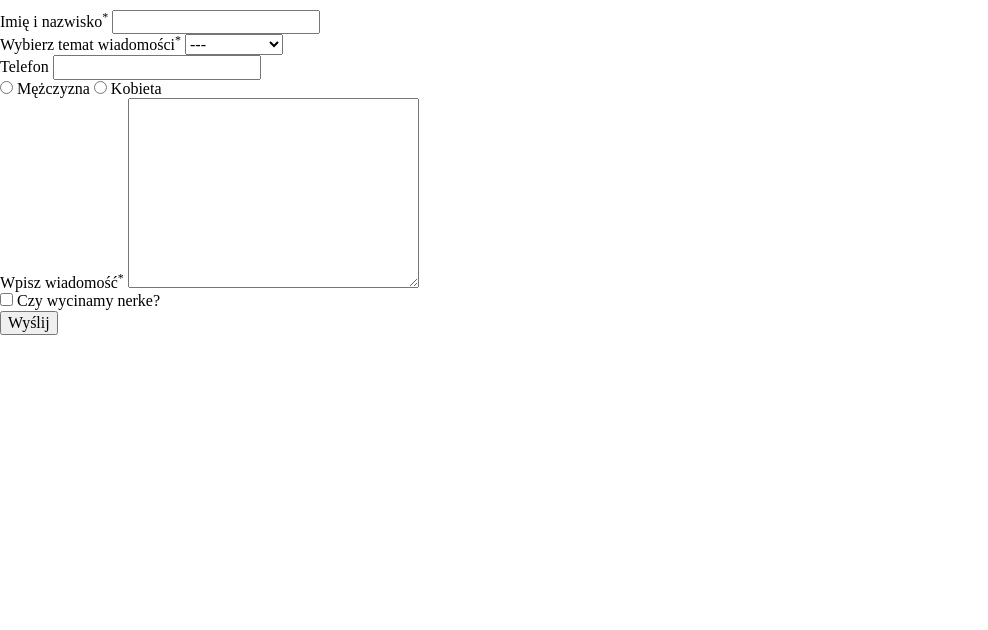
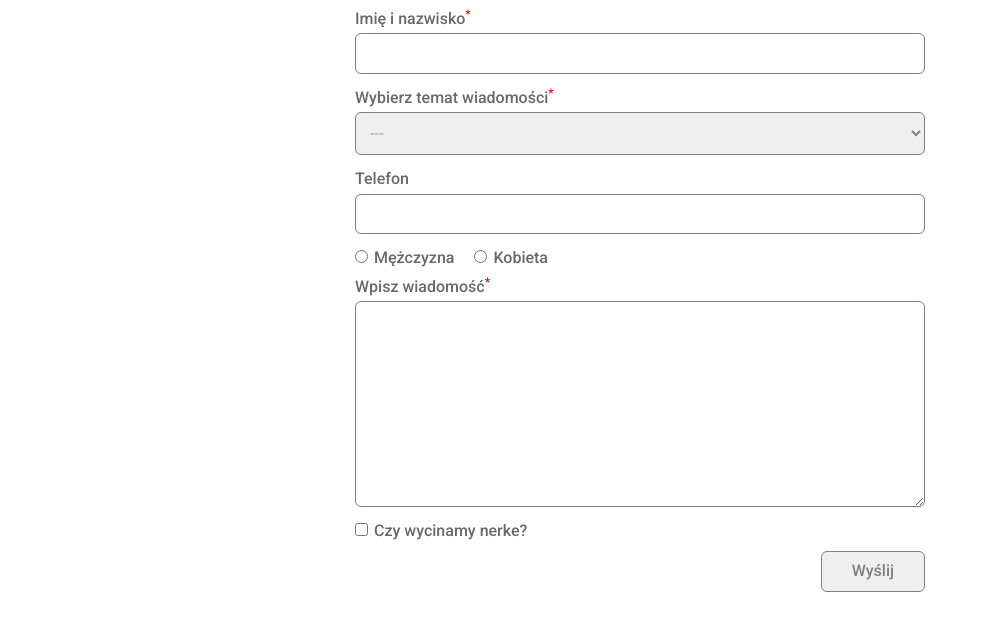
Before and after one commit to MaciejMogilewski/dom_scripts, a website: page form.html in a window 1280 px wide. Shown: the whole page, without its empty margins (0-988 px from the left). Drawn offline with nearby package versions, Linux system fonts and the light colour scheme; files that its build step writes are made by us from their sources.

Commit message:
Add styling for contact form component

```diff
--- a/form.html
+++ b/form.html
@@ -6,11 +6,13 @@
           content="width=device-width, user-scalable=no, initial-scale=1.0, maximum-scale=1.0, minimum-scale=1.0">
     <meta http-equiv="X-UA-Compatible" content="ie=edge">
     <title>Document</title>
+    <link rel="preconnect" href="https://fonts.googleapis.com"><link rel="preconnect" href="https://fonts.gstatic.com" crossorigin><link href="https://fonts.googleapis.com/css2?family=Nunito+Sans:wght@400;600;700&family=Roboto:wght@100;300;500&display=swap" rel="stylesheet">
     <link rel="stylesheet" href="./src/styles/style.css">
     <script src="src/scripts/app.js" async defer></script>
 </head>
 <body>
 
+<div class="box">
 <form action="" class="contact-form" method="post" novalidate>
     <div class="contact-form__group">
         <label for="fullName" class="contact-form__label">Imię i nazwisko<sup class="contact-form__sup">*</sup></label>
@@ -29,7 +31,7 @@
         <label for="phone" class="contact-form__label">Telefon</label>
         <input type="tel" name="phone" id="phone" class="contact-form__input">
     </div>
-    <div class="contact-form__group">
+    <div class="contact-form__group contact-form__group--row">
         <input type="radio" name="sex" id="male" class="contact-form__input">
         <label for="male" class="contact-form__label">Mężczyzna</label>
         <input type="radio" name="sex" id="female" class="contact-form__input">
@@ -39,13 +41,13 @@
         <label for="message" class="contact-form__label">Wpisz wiadomość<sup class="contact-form__sup">*</sup></label>
         <textarea name="message" id="message" cols="30" rows="10" class="contact-form__input" required></textarea>
     </div>
-    <div class="contact-form__group">
+    <div class="contact-form__group contact-form__group--row">
         <input type="checkbox" name="agreement" id="agreement" class="contact-form__input">
         <label for="agreement" class="contact-form__label">Czy wycinamy nerke?</label>
     </div>
     <button type="submit" class="contact-form__submit">Wyślij</button>
-
 </form>
+</div>
 
 </body>
 </html>
--- /dev/null
+++ b/src/sass/components/form.scss
@@ -0,0 +1,63 @@
+@import "../_partials/helpers";
+
+.box {
+    max-width: toRem(600px);
+    margin: auto;
+}
+
+.contact-form {
+    padding-inline: toRem(15px);
+    font-family: Roboto, sans-serif;
+    font-weight: 500;
+    display: flex;
+    flex-direction: column;
+    &__group {
+        display: flex;
+        flex-direction: column;
+    }
+    &__group--row {
+        flex-direction: row;
+        align-items: baseline;
+    }
+    &__label {
+        margin-bottom: toRem(5px);
+        color: dimgray;
+    }
+    &__input {
+        margin-bottom: toRem(15px);
+        padding: toRem(10px);
+        color: gray;
+        font-weight: 300;
+        border-radius: toRem(6px);
+        border: toRem(1px) solid gray;
+        outline: none;
+        &[type='checkbox'], &[type='radio'] {
+            margin-right: toRem(6px);
+            &+label {
+                margin-right: toRem(20px);
+            }
+        }
+        &:focus:not([type='radio']) {
+            box-shadow: 2px 2px 4px 2px rgba(0,0,0,0.2);
+        }
+    }
+    &__sup {
+        color: red;
+    }
+    &__submit {
+        align-self: flex-end;
+        padding: toRem(10px) toRem(30px);
+        color: gray;
+        font-weight: 400;
+        border-radius: toRem(6px);
+        border: toRem(1px) solid gray;
+        outline: none;
+        cursor: pointer;
+        transition: all 200ms ease-in-out;
+        &:hover {
+            padding: toRem(11px) toRem(31px);
+            background-color: dimgray;
+            color: white;
+        }
+    }
+}
--- a/src/sass/main.scss
+++ b/src/sass/main.scss
@@ -4,3 +4,4 @@
 @import "_partials/helpers";
 
 @import "components/showCode";
+@import "components/form";
```
Also changed, not shown: src/sass/components/showCode.scss (line endings or trailing spaces).
